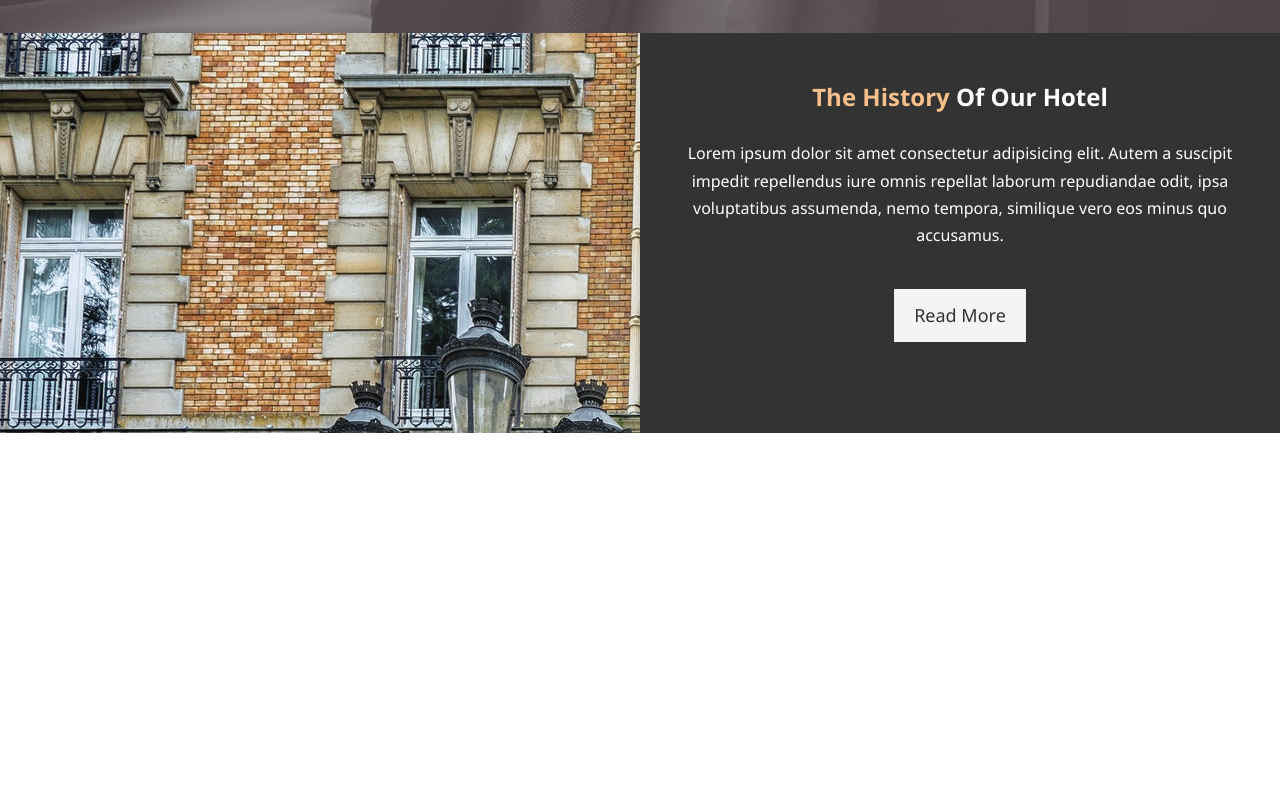
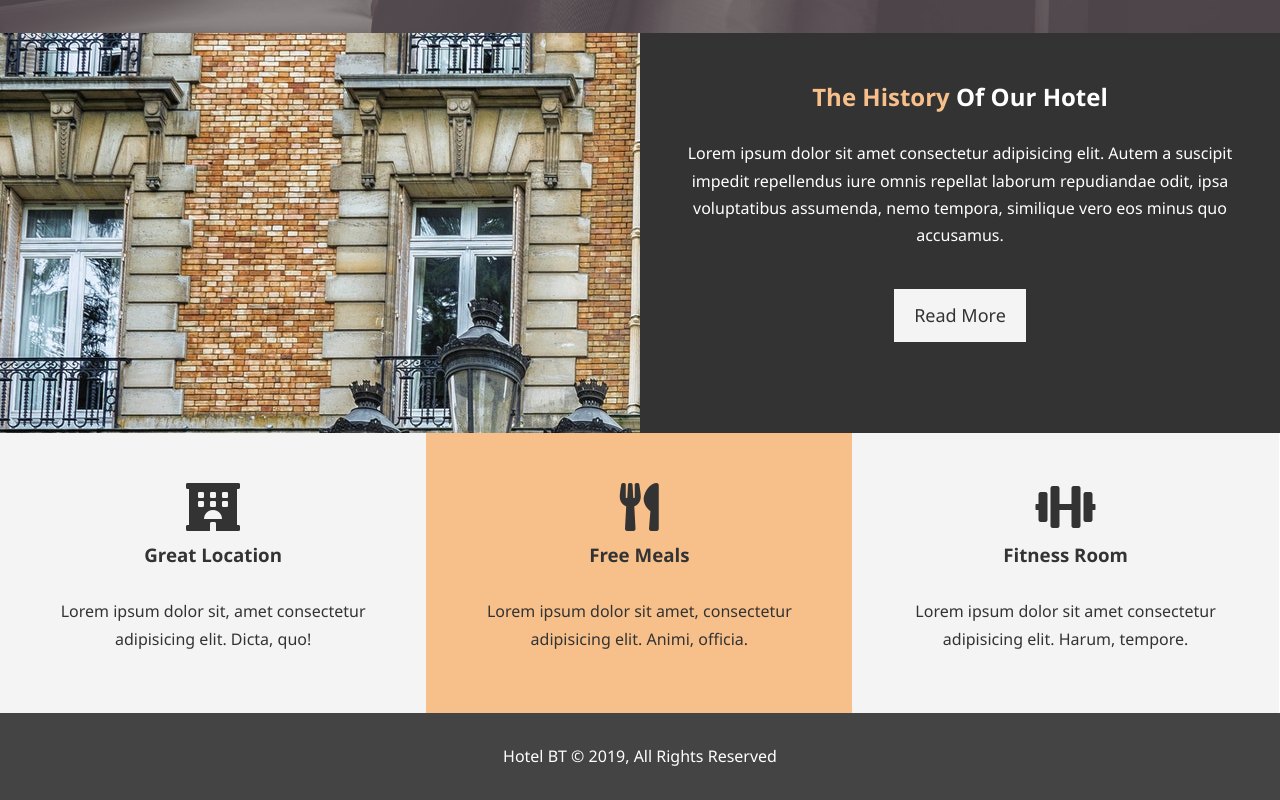
Before and after one commit to louiephilip22/hotel_website, a plain HTML site: page index.html in a window 1280 px wide. Shown: the part 634-1434 px from the top of the page. Before the commit the page ends 1067 px from the top, so only its background shows below. Drawn offline with Linux system fonts and the light colour scheme.

Commit message:
Added hotel features and footer

```diff
--- a/css/style.css
+++ b/css/style.css
@@ -52,8 +52,12 @@
 }
 
 .bg-primary {
-  background: #333;
-  color: #f7c08a;
+  color: #333;
+  background: #f7c08a;
+}
+
+.clr {
+  clear: both;
 }
 
 /* Main styling */
@@ -158,3 +162,23 @@ p {
 #home-info .info-content p {
   padding-bottom: 30px;
 }
+
+/* Features */
+.box {
+  float: left;
+  width: 33.3%;
+  padding: 50px;
+  text-align: center;
+}
+
+.box i {
+  margin-bottom: 10px;
+}
+
+/* Footer */
+#main-footer {
+  text-align: center;
+  background: #444;
+  color: #fff;
+  padding: 20px;
+}
--- a/index.html
+++ b/index.html
@@ -6,6 +6,7 @@
   <meta http-equiv="X-UA-Compatible" content="ie=edge">
   <meta name="description" content=" Welcome to the most extraordinary hotel in Toronto, Ontario">
   <meta name="keywords" content="hotel, toronto hotel, ontario hotel">
+  <link rel="stylesheet" href="https://use.fontawesome.com/releases/v5.7.2/css/all.css" integrity="sha384-fnmOCqbTlWIlj8LyTjo7mOUStjsKC4pOpQbqyi7RrhN7udi9RwhKkMHpvLbHG9Sr" crossorigin="anonymous">
   <link rel="stylesheet" href="css/style.css">
   <title>Hotel BT | Welcome </title>
 </head>
@@ -31,6 +32,7 @@
       </div>
     </div>
   </header>
+
   <section id="home-info" class="bg-dark">
     <div class="info-img"></div>
     <div class="info-content">
@@ -39,5 +41,28 @@
       <a href="about.html" class=" btn btn-light">Read More</a>
     </div>
   </section>
+
+  <section id="features">
+    <div class="box bg-light">
+      <i class="fas fa-hotel fa-3x"></i>
+      <h3>Great Location</h3>
+      <p>Lorem ipsum dolor sit, amet consectetur adipisicing elit. Dicta, quo!</p>
+    </div>
+    <div class="box bg-primary">
+      <i class="fas fa-utensils fa-3x"></i>
+      <h3>Free Meals</h3>
+      <p>Lorem ipsum dolor sit amet, consectetur adipisicing elit. Animi, officia.</p>
+    </div>
+    <div class="box bg-light">
+      <i class="fas fa-dumbbell fa-3x"></i>
+      <h3>Fitness Room</h3>
+      <p>Lorem ipsum dolor sit amet consectetur adipisicing elit. Harum, tempore.</p>
+    </div>
+  </section>
+
+  <div class="clr"></div>
+  <footer id="main-footer">
+    <p>Hotel BT &copy; 2019, All Rights Reserved</p>
+  </footer>
 </body>
 </html>
```
